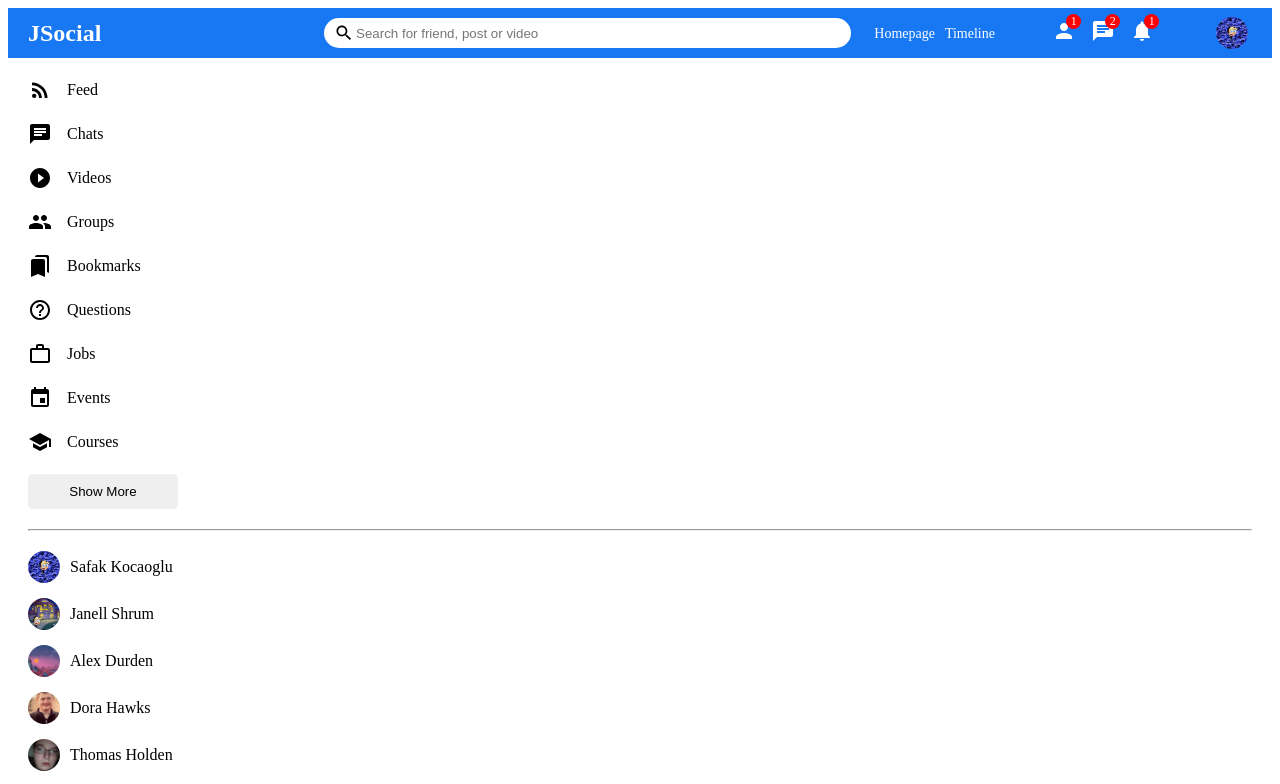
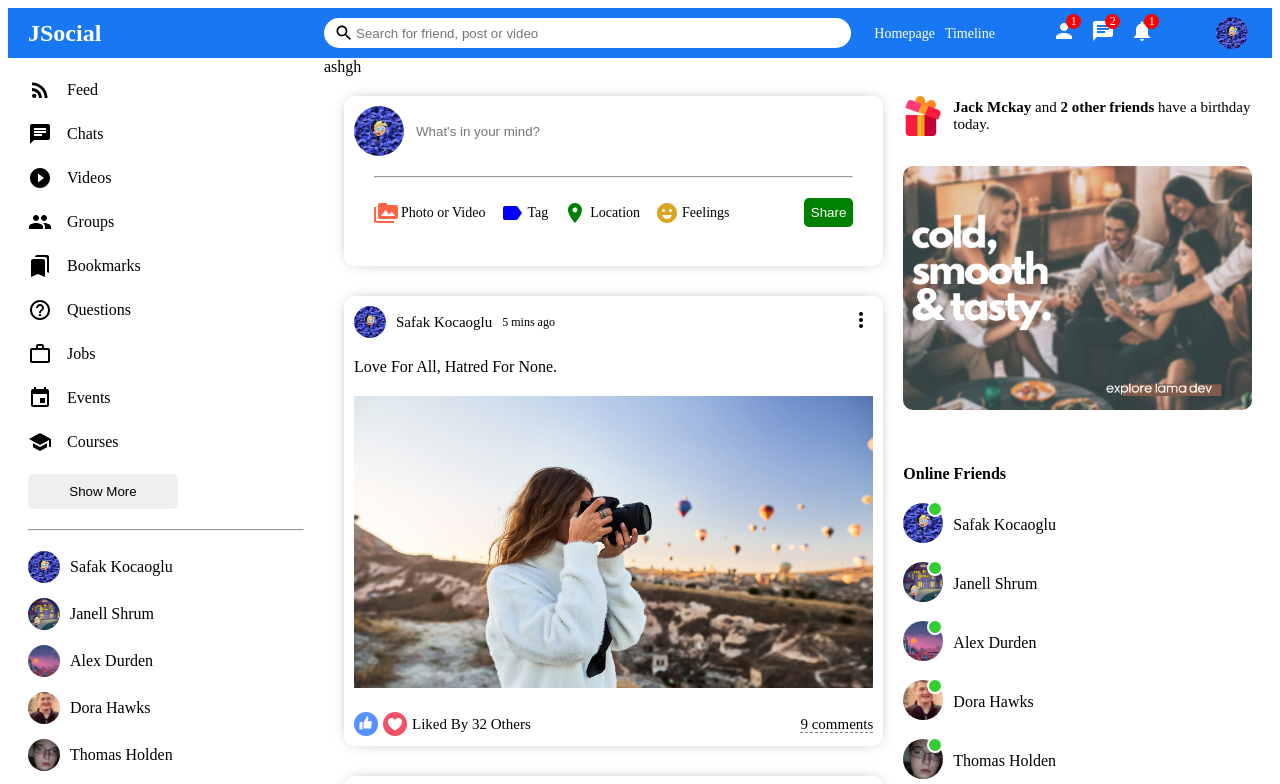
Before and after one commit to Justin7933/social-app, a React (Create React App) app: page / in a window 1280 px wide. Shown: the top 784 px of the page. Built offline with nearby package versions, Linux system fonts and the light colour scheme.

Commit message:
css display flex for profile page

```diff
--- a/src/pages/profile/profile.css
+++ b/src/pages/profile/profile.css
@@ -0,0 +1,11 @@
+.profile{
+    display: flex;
+}
+
+.profileRight{
+    flex: 9;
+}
+
+.profileRightBottom{
+    display: flex;
+}
```
